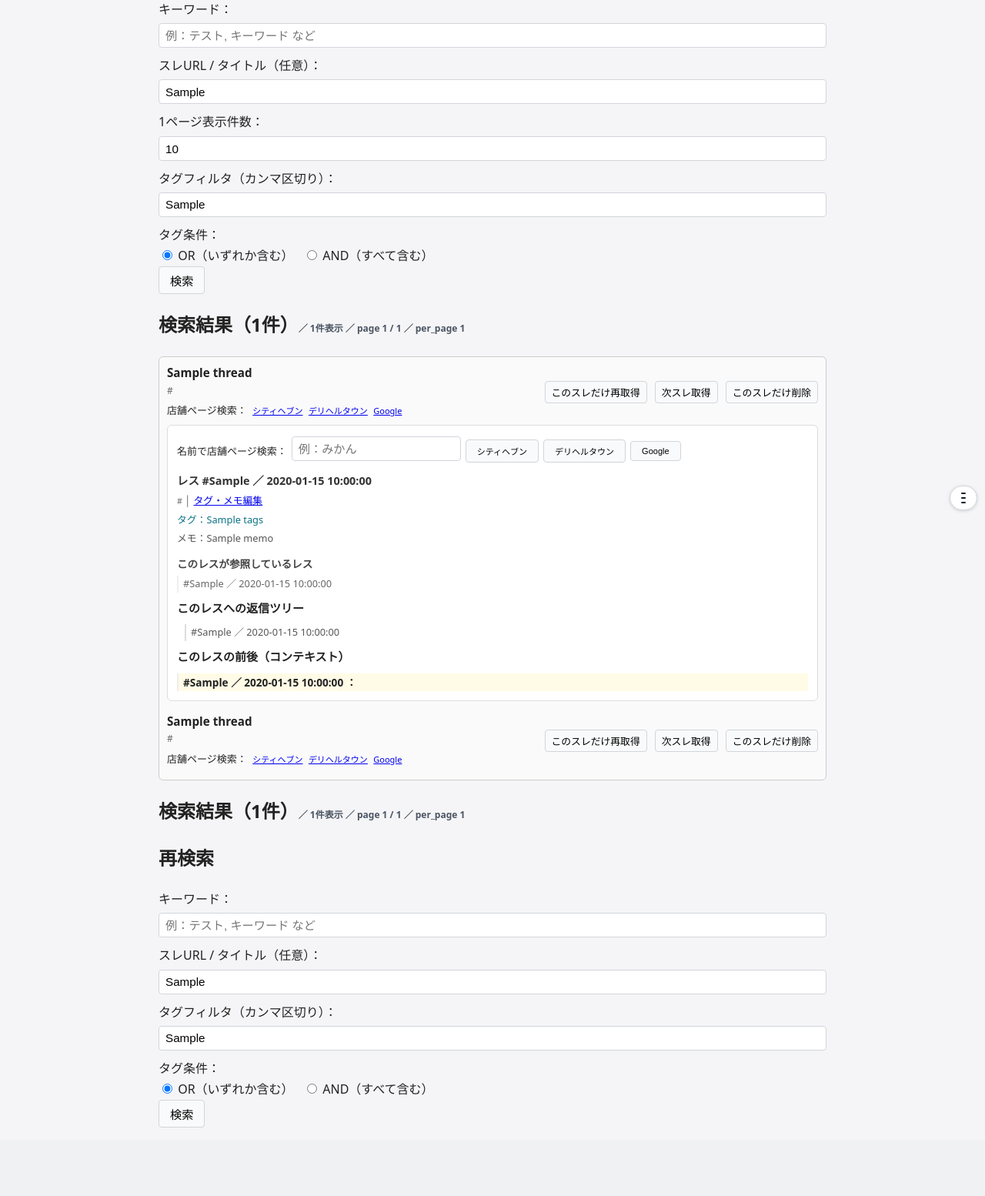
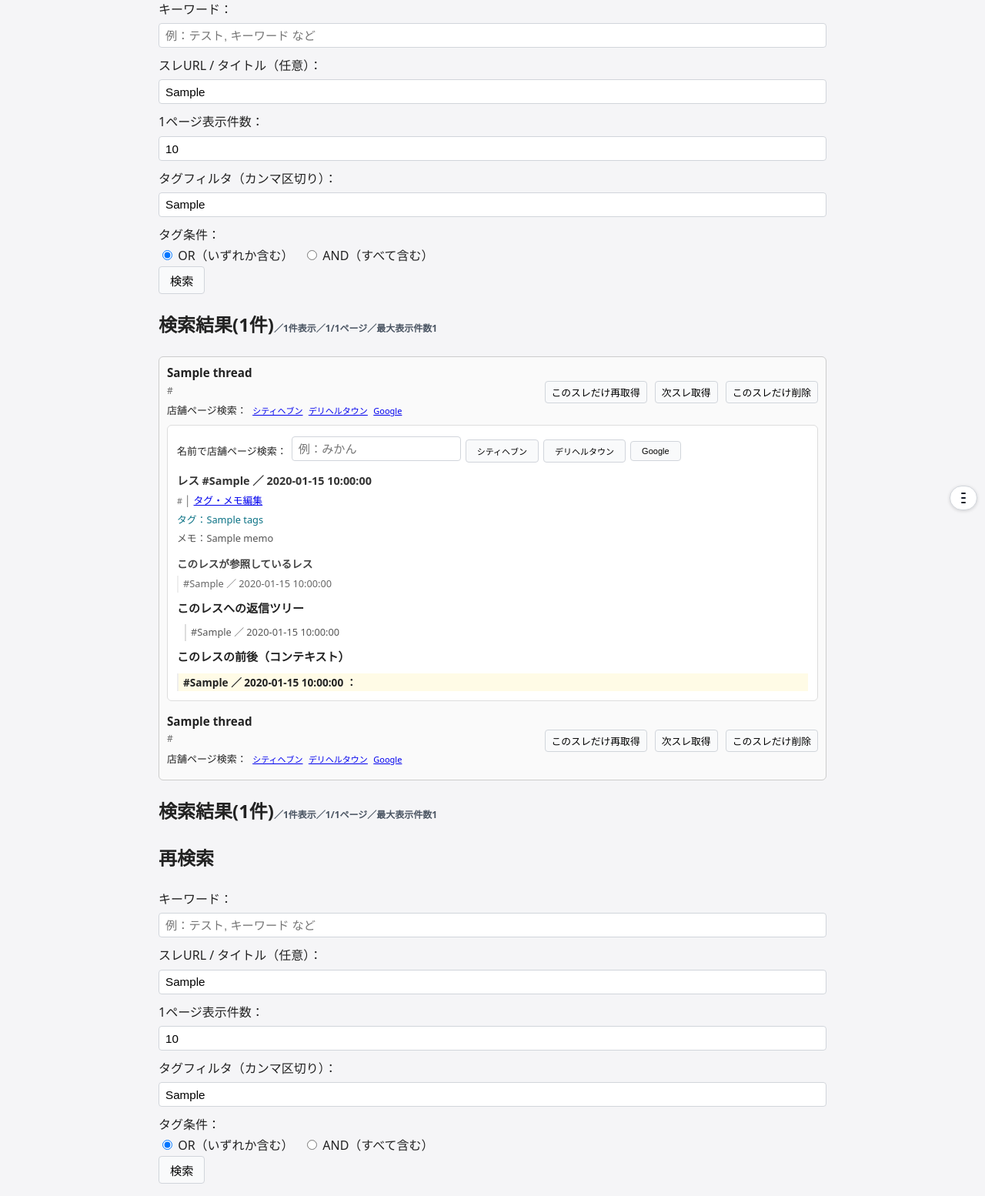
Before and after one commit to fumizo07/zofusai, a FastAPI app: template templates/index.html in a window 1280 px wide. Shown: the part 127-1681 px from the top of the page at 77% size. Before the commit the page ends 1592 px from the top, so only its background shows below. Run offline with FastAPI, Linux system fonts and the light colour scheme; the template is opened without the code that fills it: most values are stand-ins (such as "Sample title", 1, 10 or a date in 2020); parts of the project's set-up code (start-up, migrations or seed data) failed here and were passed over.

Commit message:
Update index.html

```diff
--- a/templates/index.html
+++ b/templates/index.html
@@ -51,7 +51,7 @@
     </form>
 
     {% if keyword or tags_input or thread_filter %}
-        <h2>検索結果（{{ hit_count }}件）<small class="muted">／ {{ shown_count }}件表示 ／ page {{ page }} / {{ last_page }} ／ per_page {{ per_page }}</small></h2>
+        <h2>検索結果({{ hit_count }}件)<small class="muted">／{{ shown_count }}件表示／{{ page }}/{{ last_page }}ページ／最大表示件数{{ per_page }}</small></h2>
         {% set params = {
           "q": keyword,
           "thread_filter": thread_filter,
@@ -220,7 +220,7 @@
             {% endfor %}
 
             {# ▼追加：ページ下部（再検索の上）にもページネーションを表示 #}
-            <h2>検索結果（{{ hit_count }}件）<small class="muted">／ {{ shown_count }}件表示 ／ page {{ page }} / {{ last_page }} ／ per_page {{ per_page }}</small></h2>
+            <h2>検索結果({{ hit_count }}件)<small class="muted">／{{ shown_count }}件表示／{{ page }}/{{ last_page }}ページ／最大表示件数{{ per_page }}</small></h2>
             {% if hit_count > 0 and last_page > 1 %}
               <div class="pagination">
                 {% if page > 1 %}
@@ -251,14 +251,32 @@
         <form method="get" action="/">
             <input type="hidden" name="page" value="1">
             <input type="hidden" name="per_page" value="{{ per_page or 20 }}">
-            <label for="q_bottom">キーワード：</label><br>
-            <input type="text" id="q_bottom" name="q" value="{{ keyword or '' }}" placeholder="例：テスト, キーワード など">
 
-            <label for="thread_filter_bottom">スレURL / タイトル（任意）：</label><br>
-            <input type="text" id="thread_filter_bottom" name="thread_filter" value="{{ thread_filter or '' }}" placeholder="空欄なら全スレ対象">
+            <div class="inner-flex-box">
+                <label for="q_bottom">キーワード：</label>
+                <input type="text" id="q_bottom" name="q" value="{{ keyword or '' }}" placeholder="例：テスト, キーワード など">
+            </div>
 
-            <label for="tags_bottom">タグフィルタ（カンマ区切り）：</label><br>
-            <input type="text" id="tags_bottom" name="tags" value="{{ tags_input or '' }}" placeholder="例：重要, 要確認 など">
+            <div class="inner-flex-box">
+                <label for="thread_filter_bottom">スレURL / タイトル（任意）：</label><br>
+                <input type="text" id="thread_filter_bottom" name="thread_filter" value="{{ thread_filter or '' }}" placeholder="空欄なら全スレ対象">
+            </div>
+
+            <div class="inner-flex-box">
+                <label for="per_page_top">1ページ表示件数：</label><br>
+                <select id="per_page_top" name="per_page">
+                  {% set pp = per_page or 20 %}
+                  <option value="10" {% if pp == 10 %}selected{% endif %}>10</option>
+                  <option value="20" {% if pp == 20 %}selected{% endif %}>20</option>
+                  <option value="50" {% if pp == 50 %}selected{% endif %}>50</option>
+                  <option value="100" {% if pp == 100 %}selected{% endif %}>100</option>
+                </select>
+            </div>
+
+            <div class="inner-flex-box">
+                <label for="tags_bottom">タグフィルタ（カンマ区切り）：</label><br>
+                <input type="text" id="tags_bottom" name="tags" value="{{ tags_input or '' }}" placeholder="例：重要, 要確認 など">
+            </div>
 
             <label>タグ条件：</label><br>
             <label>
```
